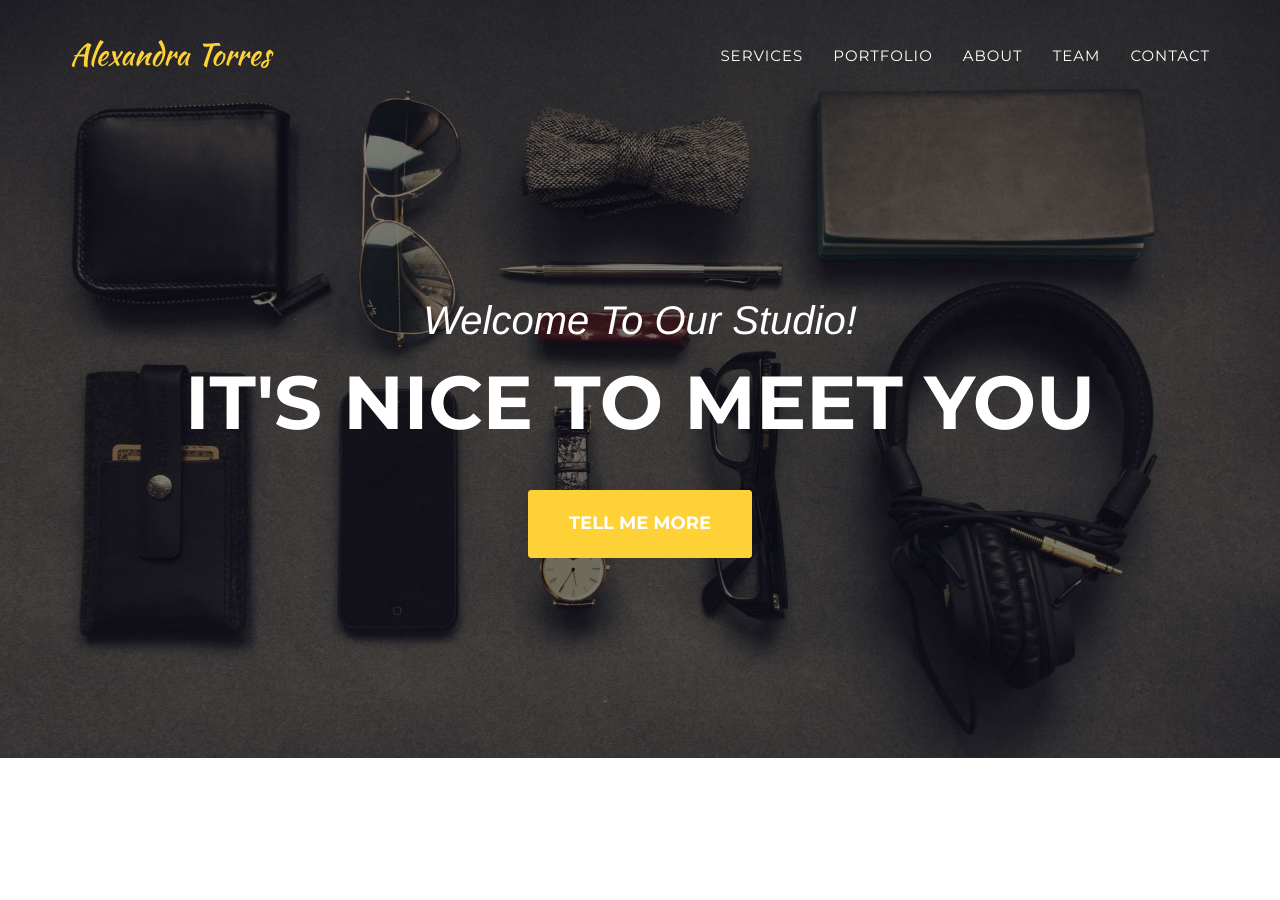
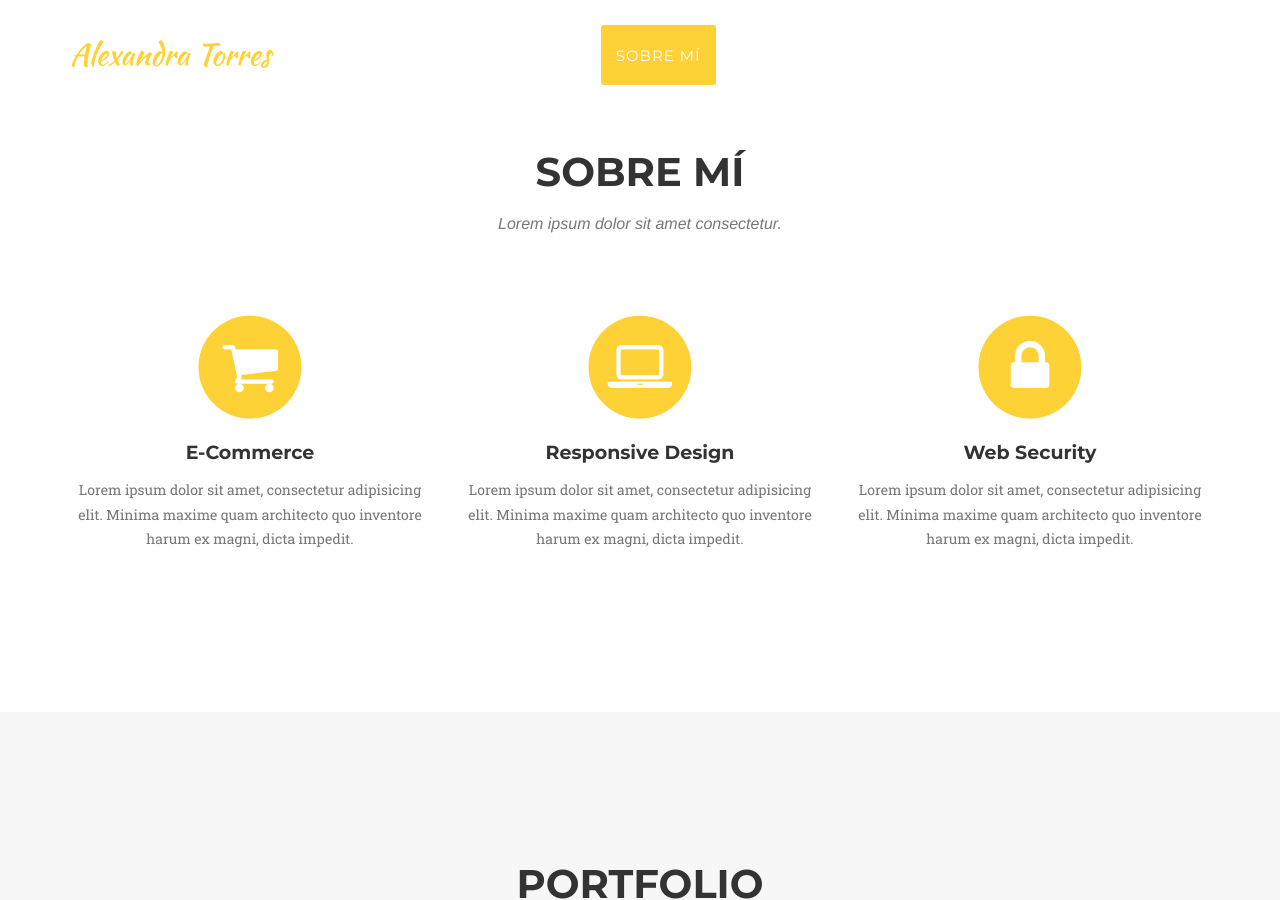
Before and after one commit to cgarcialivemedia/cgarcialivemedia.github.io, a Jekyll site: the page built from index.html, in a window 1280 px wide and 900 px high. Built offline with Jekyll 4.4.1, drawn with Linux system fonts in a browser that asks for light colours; some web fonts are replaced.

Commit message:
Update header.html

```diff
--- a/_includes/header.html
+++ b/_includes/header.html
@@ -19,19 +19,19 @@
                         <a href="#page-top"></a>
                     </li>
                     <li>
-                        <a class="page-scroll" href="#services">Services</a>
+                        <a class="page-scroll" href="#services">Sobre mí</a>
                     </li>
                     <li>
-                        <a class="page-scroll" href="#portfolio">Portfolio</a>
+                        <a class="page-scroll" href="#portfolio">Curriculum</a>
                     </li>
                     <li>
-                        <a class="page-scroll" href="#about">About</a>
+                        <a class="page-scroll" href="#about">Videobook</a>
                     </li>
                     <li>
-                        <a class="page-scroll" href="#team">Team</a>
+                        <a class="page-scroll" href="#team">Galería</a>
                     </li>
                     <li>
-                        <a class="page-scroll" href="#contact">Contact</a>
+                        <a class="page-scroll" href="#contact">Contacto</a>
                     </li>
                 </ul>
             </div>
@@ -42,13 +42,13 @@
 
     <!-- Header -->
     <header>
-        <div class="container">
+        <!--<div class="container">
             <div class="intro-text">
                 <div class="intro-lead-in">Welcome To Our Studio!</div>
                 <div class="intro-heading">It's Nice To Meet You</div>
                 <a href="#services" class="page-scroll btn btn-xl">Tell Me More</a>
             </div>
-        </div>
+        </div> -->
     </header>
 <!--
         {% for page in site.pages %}
```
